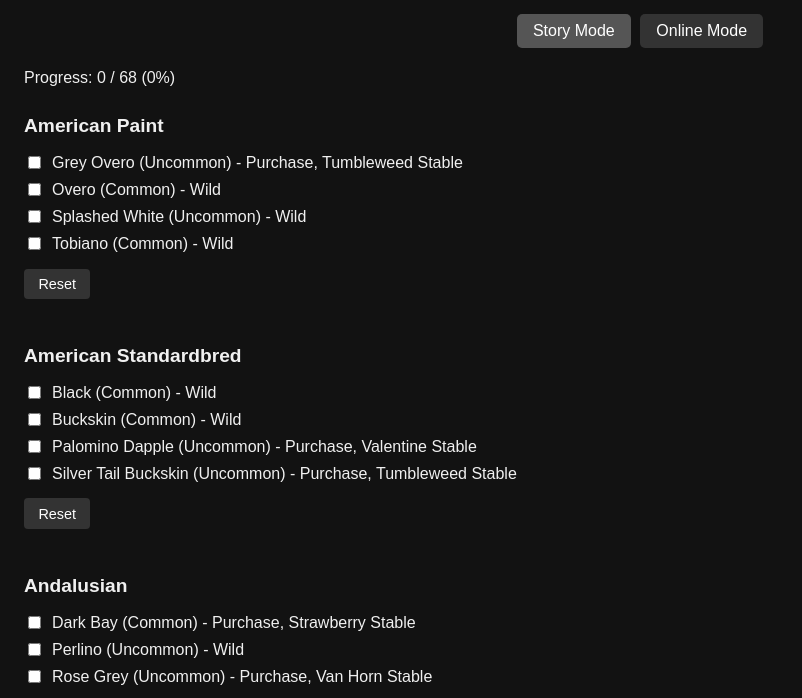
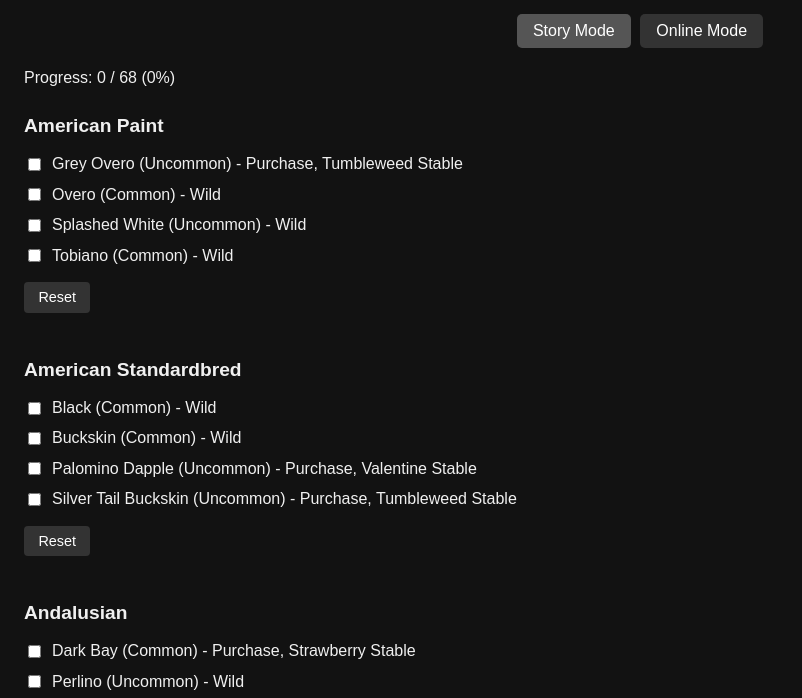
Before and after one commit to cruchert/RDR2HorseTracker, a plain HTML site: page index.html in a window 1280 px wide. Shown: the part 71-769 px from the top of the page, without its empty margins (0-802 px from the left). Drawn offline with Linux system fonts and the light colour scheme.

Commit message:
Add files via upload

```diff
--- a/index.html
+++ b/index.html
@@ -42,11 +42,14 @@
       font-size: 1.2em;
     }
     .horse-label {
-      display: flex;
+      display: inline-flex;
       align-items: center;
+      flex-wrap: wrap;
       margin-bottom: 0.5em;
       gap: 0.5em;
-      flex-wrap: wrap;
+      word-break: break-word;
+      line-height: 1.4;
+      width: 100%;
     }
     .horse-label input[type="checkbox"] {
       flex-shrink: 0;
```
